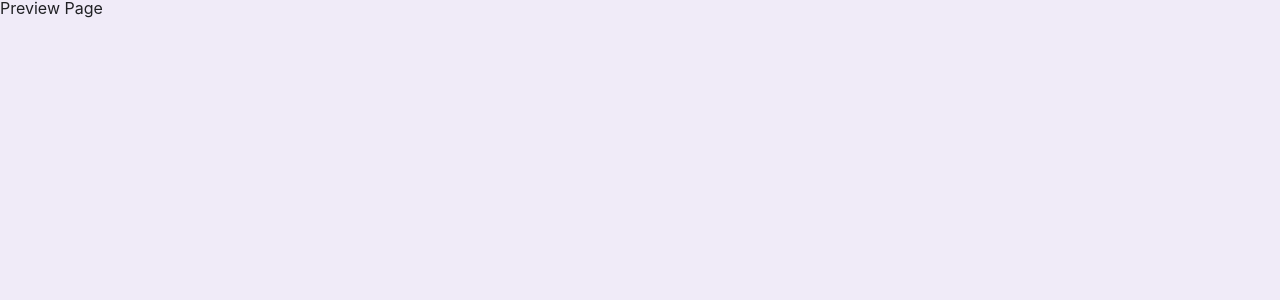
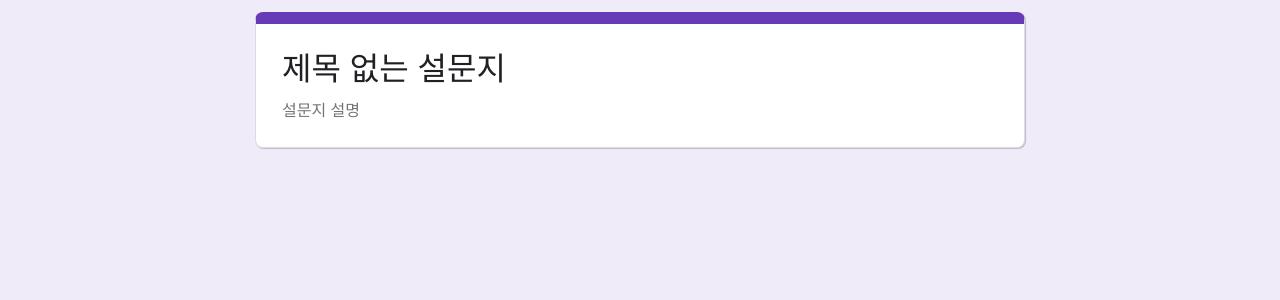
Before and after one commit to shyunju7/google-form-clone, a React (Create React App) app: page /preview in a window 1280 px wide. Shown: the top 300 px of the page. Built offline with nearby package versions, Linux system fonts and the light colour scheme.

Commit message:
💄 style : Set Preview page

```diff
--- a/src/components/TitleContainer/index.tsx
+++ b/src/components/TitleContainer/index.tsx
@@ -1,5 +1,6 @@
 import * as React from "react";
 import * as S from "./style";
+import { useLocation } from "react-router-dom";
 
 export interface FormPreferencesProps {
   title: string;
@@ -8,40 +9,47 @@ export interface FormPreferencesProps {
 
 interface TitleContainerProps {
   formPreferences: FormPreferencesProps;
-  handleOnChange: (name: string, value: string) => void;
-  handleOnBlur: (name: string, value: string) => void;
+  handleOnChange?: (name: string, value: string) => void;
+  handleOnBlur?: (name: string, value: string) => void;
 }
 const TitleContainer = ({
   formPreferences,
   handleOnChange,
   handleOnBlur,
 }: TitleContainerProps) => {
+  const location = useLocation();
   const { title, description } = formPreferences;
+  const isPreview = location.pathname === "/preview";
+
   return (
     <S.TitleWrapper>
       <S.Input
         className="input_title"
+        path={location.pathname}
         type="text"
         placeholder="설문지 제목"
         value={title}
         onChange={({
           target: { value },
         }: React.ChangeEvent<HTMLInputElement>) =>
-          handleOnChange("title", value)
+          handleOnChange && handleOnChange("title", value)
         }
-        onBlur={() => handleOnBlur("title", title)}
+        onBlur={() => handleOnBlur && handleOnBlur("title", title)}
+        readOnly={isPreview}
       />
       <S.Input
         className="input_description"
+        path={location.pathname}
         type="text"
         placeholder="설문지 설명"
         value={description}
         onChange={({
           target: { value },
         }: React.ChangeEvent<HTMLInputElement>) =>
-          handleOnChange("description", value)
+          handleOnChange && handleOnChange("description", value)
         }
-        onBlur={() => handleOnBlur("description", description)}
+        onBlur={() => handleOnBlur && handleOnBlur("description", description)}
+        readOnly={isPreview}
       />
     </S.TitleWrapper>
   );
--- a/src/components/TitleContainer/style.ts
+++ b/src/components/TitleContainer/style.ts
@@ -1,4 +1,8 @@
 import { styled } from "styled-components";
+
+interface InputProps {
+  path: string;
+}
 
 export const TitleWrapper = styled.div`
   width: 100%;
@@ -15,14 +19,16 @@ export const TitleWrapper = styled.div`
   box-shadow: 1px 1px 1px 0px rgba(0, 0, 0, 0.2);
 `;
 
-export const Input = styled.input`
+export const Input = styled.input<InputProps>`
   width: 100%;
   max-width: 45rem;
   border: none;
-  border-bottom: 1px solid var(--border-color);
+  border-bottom: ${(props) =>
+    props.path !== "/preview" && "1px solid var(--border-color)"};
 
   &:focus {
-    border-bottom: 2px solid var(--primary-color);
+    border-bottom: ${(props) =>
+      props.path !== "/preview" && "2px solid var(--primary-color)"};
   }
 
   &.input_title {
--- a/src/pages/Preview/index.tsx
+++ b/src/pages/Preview/index.tsx
@@ -1,7 +1,18 @@
 import * as React from "react";
+import * as S from "./style";
+import { useSelector } from "react-redux";
+import TitleContainer from "../../components/TitleContainer";
+import { RootState } from "../../store";
+const Preview = () => {
+  const { title, description } = useSelector((state: RootState) => state.form);
 
-const Preview = () => {
-  return <div>Preview Page</div>;
+  return (
+    <S.PreviewContainer>
+      <TitleContainer
+        formPreferences={{ title: title, description: description }}
+      />
+    </S.PreviewContainer>
+  );
 };
 
 export default Preview;
--- /dev/null
+++ b/src/pages/Preview/style.ts
@@ -0,0 +1,13 @@
+import { styled } from "styled-components";
+
+export const PreviewContainer = styled.div`
+  width: 100%;
+  max-width: 48.125rem;
+  display: flex;
+  flex-direction: column;
+  align-items: center;
+  justify-content: center;
+  padding-top: 0.75rem;
+  margin: 0 auto;
+  background-color: transparent;
+`;
```
